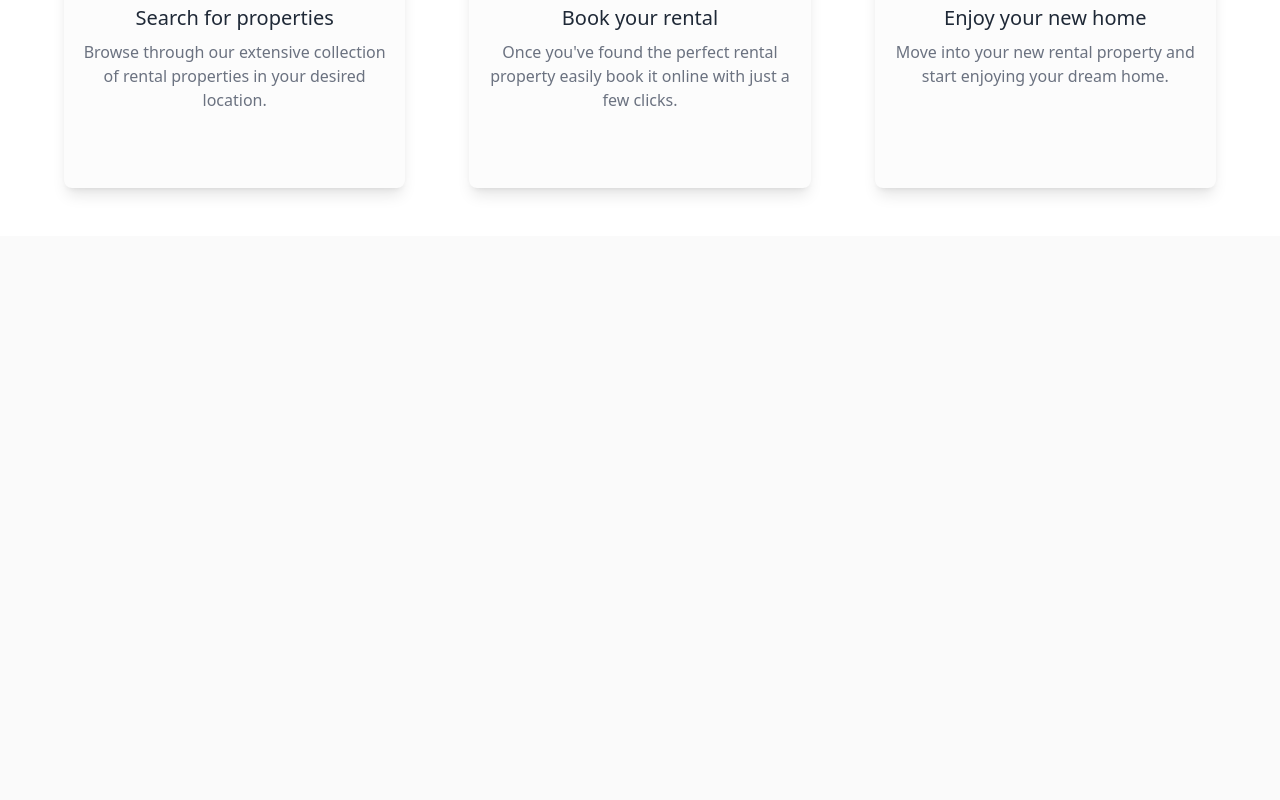
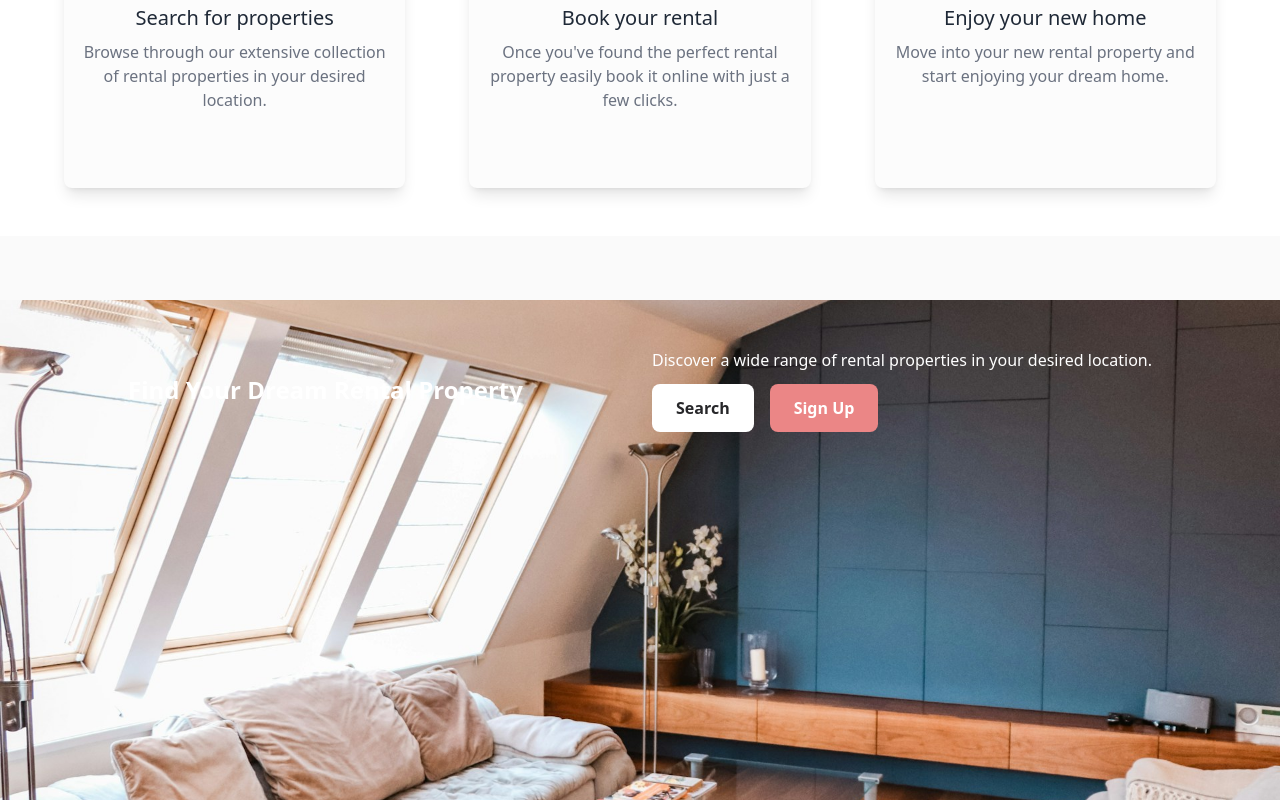
Before and after one commit to saira512dev/RealEstate, a Next.js app: page /landing in a window 1280 px wide. Shown: the part 1946-2746 px from the top of the page. Before the commit the page ends 2246 px from the top, so only its background shows below. Built offline with nearby package versions, Linux system fonts and the light colour scheme; no server answers.

Commit message:
started with callToActionSection

```diff
--- /dev/null
+++ b/src/app/(nondashboard)/landing/CallToActionSection.tsx
@@ -0,0 +1,55 @@
+"use client";
+
+import Image from 'next/image';
+import React from 'react';
+import { motion } from 'framer-motion';
+import Link from 'next/link';
+
+const CallToActionSection = () => {
+  return (
+<div className="relative py-24 min-h-[400px] sm:min-h-[500px]">
+        <Image
+         src="/landing-call-to-action.jpg"
+         alt="Rentiful Search Section Background"
+         fill
+         className="object-cover object-center z-10"
+         />
+         <div className="absolute inset-0 bg-black bg-opacity-60">
+            <motion.div initial={{ opacity: 0, y: 20 }}
+                        transition={{ duration: 0.5 }}
+                        whileInView={{ opacity: 1, y: 0 }}
+                        viewport={{ once: true }}
+            className="relative z-10 max-w-4xl xl:max-w-6xl mx-auto px-6 sm:px-8 lg:px-12 xl:px-16 py-12"
+            >
+                <div className="flex flex-col md:flex-row justify-between items-center">
+                    <div className="mb-6 md:mb-0 md:mr-10">
+                        <h2 className="text-2xl font-bold text-white">
+                            Find Your Dream Rental Property
+                        </h2>
+                    </div>
+                    <div>
+                        <p className="text-white mb-3">
+                            Discover a wide range of rental properties in your desired location.
+                        </p>
+                        <div className="flex justify-center md:justify-start gap-4">
+                            <button onClick={() => window.scrollTo({ top: 0, behavior: "smooth" })}
+                            className="inline-block text-primary-700 bg-white rounded-lg px-6 py-3 font-semibold hover:bg-primary-500 hover:text-primary-50"
+                            >
+                                Search
+                            </button>
+                            <Link href="/signup"
+                                    className="inline-block text-white bg-secondary-500 rounded-lg px-6 py-3 font-semibold hover:bg-secondary-600"
+                                    scroll={false}>
+                                Sign Up
+                            </Link>
+                        </div>
+                    </div>
+                </div>
+            </motion.div>
+         </div>
+
+    </div>
+  )
+}
+
+export default CallToActionSection
--- a/src/app/(nondashboard)/landing/page.tsx
+++ b/src/app/(nondashboard)/landing/page.tsx
@@ -2,6 +2,7 @@
 import HeroSection from './HeroSection';
 import FeaturesSection from './FeaturesSection';
 import DiscoverSection from './DiscoverSection';
+import CallToActionSection from './CallToActionSection';
 
 const Landing = () => {
   return (
@@ -9,6 +10,7 @@
         <HeroSection />
         <FeaturesSection />
         <DiscoverSection />
+        <CallToActionSection />
     </div>
   )
 }
```
